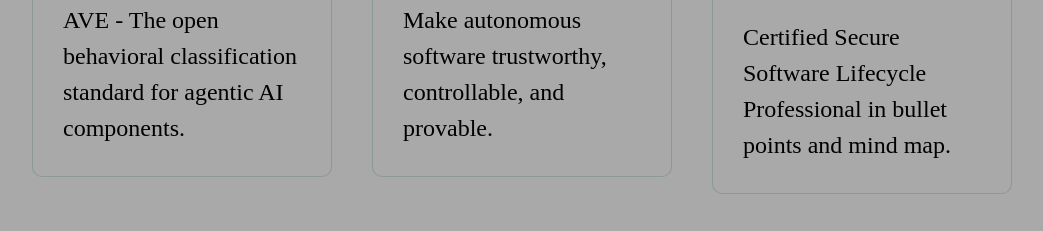
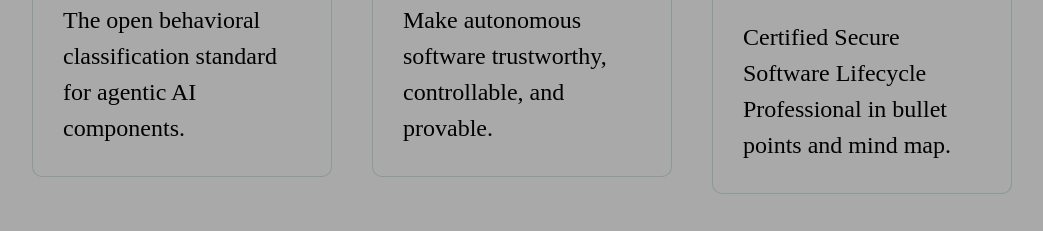
Before and after one commit to chaksaray/chaksaray.github.io, a plain HTML site: page index.html in a window 1280 px wide. Shown: the part 517-748 px from the top of the page, without its empty margins (118-1161 px from the left). Drawn offline with Linux system fonts and the light colour scheme; a web font is replaced by a local one.

Commit message:
Fix formatting of AVE Project description

```diff
--- a/index.html
+++ b/index.html
@@ -58,7 +58,7 @@
             <a target="_blank" href="https://aveproject.org/" class="card">
                 <h2>AVE Project &rarr;</h2>
                 <p>
-                    AVE - The open behavioral classification standard for agentic AI components.
+                    The open behavioral classification standard for agentic AI components.
                 </p>
             </a>
             <a target="_blank" href="https://bawbel.io/" class="card">
```
